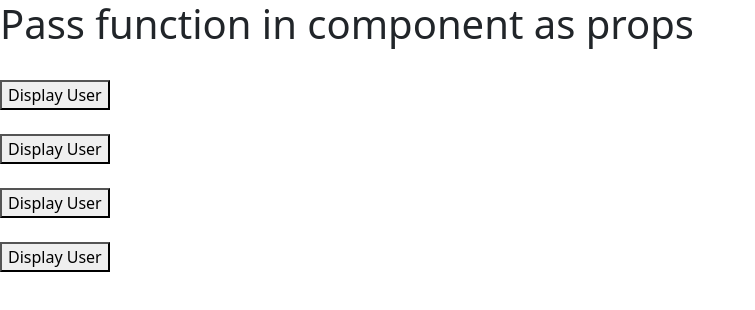
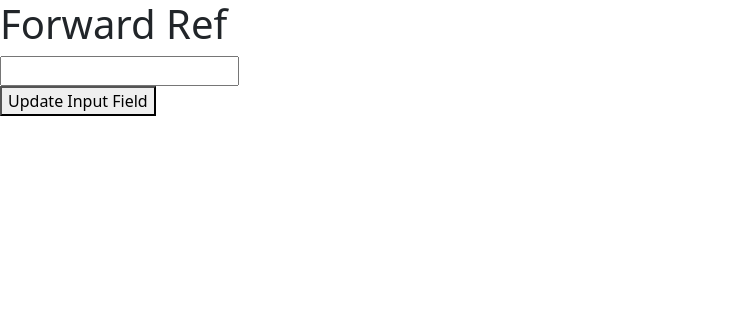
Before and after one commit to Apoorv-Saxena08/reactOne, a React (Vite) app: page / in a window 1280 px wide. Shown: the top 310 px of the page, without its empty margins (0-755 px from the left). Built offline with nearby package versions, Linux system fonts and the light colour scheme.

Commit message:
forwardRef

```diff
--- a/src/App.jsx
+++ b/src/App.jsx
@@ -1,21 +1,20 @@
 import { useRef } from "react";
 import User from "./User";
+import UserInput from "./UserInput";
 
 function App(){
 
-  const displayName = (name)=>{
-        console.log(name);
+  const inputRef = useRef(null);
+
+  const update=()=>{
+    inputRef.current.value = '200';
+    inputRef.current.focus();
   }
-
   return (
   <div >
-      <h1>Pass function in component as props</h1>
-      <br />
-      <User displayName={displayName} name="apoo" /><br /><br />
-      <User displayName={displayName} name="srk" /><br /><br />
-      <User displayName={displayName} name="pappu" /><br /><br />
-      <User displayName={displayName} name="burahh" /><br /><br />
-
+      <h1>Forward Ref</h1>
+      <UserInput ref={inputRef}/>
+      <button onClick={update} >Update Input Field</button>
    </div>
 
   );
--- /dev/null
+++ b/src/UserInput.jsx
@@ -0,0 +1,10 @@
+const UserInput = ({ref}) => {
+  return (
+    <div>
+      <input type="text" name="" id="" ref={ref} />
+
+    </div>
+  );
+};
+
+export default UserInput;
```
